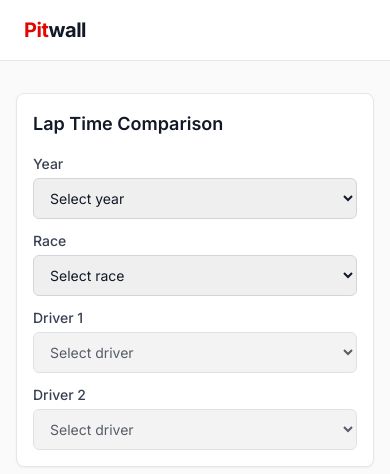
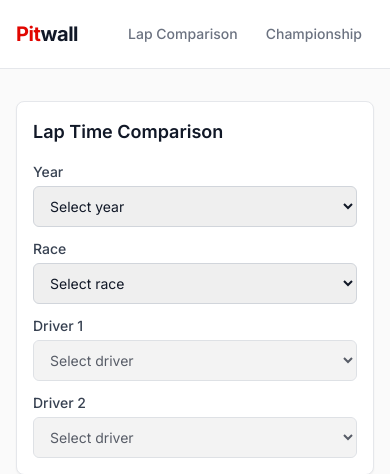
Before and after one commit to arun1125/pitwall-f1, a FastAPI app: template app/templates/index.html in a window 390 px wide. Shown: the top 474 px of the page. Run offline with FastAPI, Linux system fonts and the light colour scheme; the template is opened without the code that fills it, so the values that code supplies are empty; some libraries are stand-ins or nearby versions.

Commit message:
Add navigation bar with Lap Comparison and Championship tabs
- Add nav bar to base.html with active tab highlighting (F1 red underline)
- Add /championship route serving championship.html placeholder
- Mobile-friendly tab layout using Tailwind responsive classes
- Nav bar appears on all pages via base template

Closes #10

Co-Authored-By: Claude Opus 4.6 <noreply@anthropic.com>

```diff
--- a/app/main.py
+++ b/app/main.py
@@ -24,4 +24,13 @@ async def index(request: Request):
     rows = conn.execute("SELECT DISTINCT year FROM events ORDER BY year DESC").fetchall()
     conn.close()
     years = [row["year"] for row in rows]
-    return templates.TemplateResponse("index.html", {"request": request, "years": years})
+    return templates.TemplateResponse("index.html", {"request": request, "years": years, "nav_active": "laps"})
+
+
+@app.get("/championship", response_class=HTMLResponse)
+async def championship(request: Request):
+    conn = get_db()
+    rows = conn.execute("SELECT DISTINCT year FROM events ORDER BY year DESC").fetchall()
+    conn.close()
+    years = [row["year"] for row in rows]
+    return templates.TemplateResponse("championship.html", {"request": request, "years": years, "nav_active": "championship"})
--- a/app/templates/base.html
+++ b/app/templates/base.html
@@ -26,10 +26,26 @@
     <script src="https://cdn.jsdelivr.net/npm/chart.js@4.4.7/dist/chart.umd.min.js"></script>
 </head>
 <body class="bg-[#FAFAFA] font-sans text-gray-900 min-h-screen">
-    <header class="bg-white border-b border-gray-200 px-6 py-4">
-        <h1 class="text-xl font-bold tracking-tight">
-            <span class="text-f1red">Pit</span>wall
-        </h1>
+    <header class="bg-white border-b border-gray-200">
+        <div class="max-w-5xl mx-auto px-4 sm:px-6">
+            <div class="flex items-center justify-between py-4">
+                <h1 class="text-xl font-bold tracking-tight">
+                    <span class="text-f1red">Pit</span>wall
+                </h1>
+                <nav class="flex gap-1 sm:gap-2">
+                    <a href="/"
+                       class="px-3 py-2 text-sm font-medium rounded-md transition-colors
+                              {% if nav_active == 'laps' %}text-f1red border-b-2 border-f1red{% else %}text-gray-500 hover:text-gray-900{% endif %}">
+                        Lap Comparison
+                    </a>
+                    <a href="/championship"
+                       class="px-3 py-2 text-sm font-medium rounded-md transition-colors
+                              {% if nav_active == 'championship' %}text-f1red border-b-2 border-f1red{% else %}text-gray-500 hover:text-gray-900{% endif %}">
+                        Championship
+                    </a>
+                </nav>
+            </div>
+        </div>
     </header>
     <main class="max-w-5xl mx-auto px-4 py-8">
         {% block content %}{% endblock %}
```
Also changed, not shown: app/templates/championship.html (added, +31 -0 lines).
